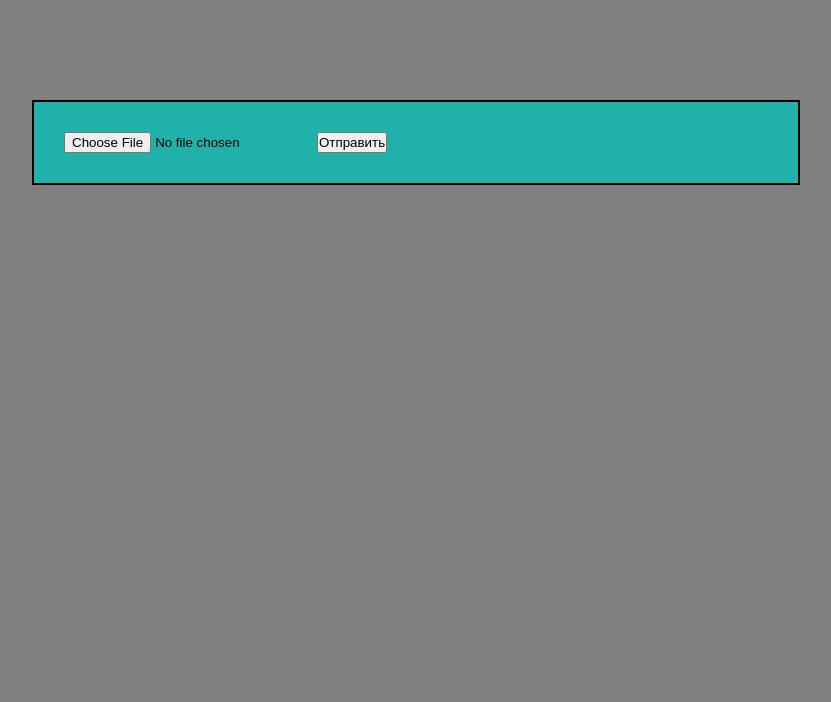
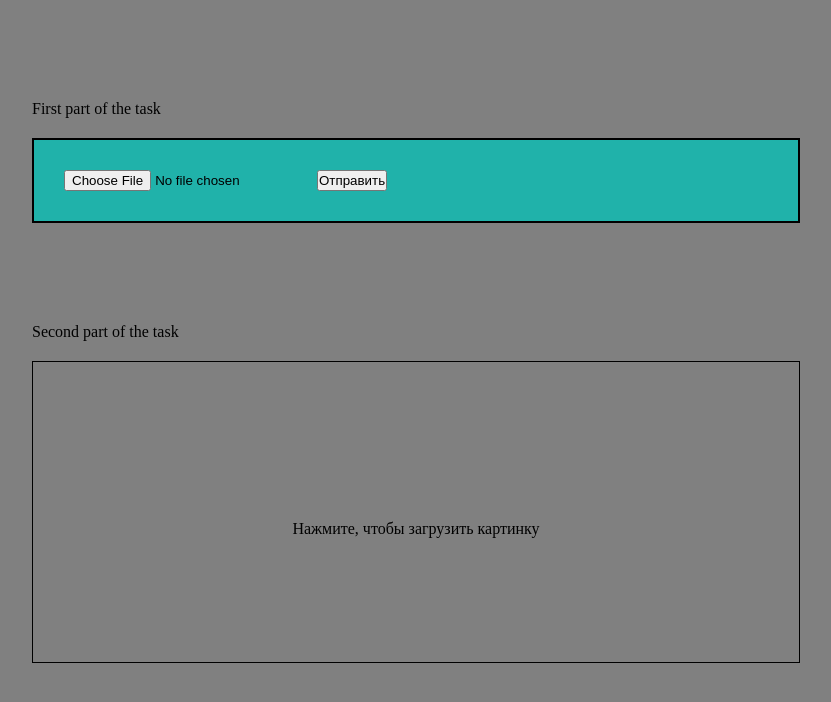
Before and after one commit to AnastasyMeleshko/if-js, a website: page index.html in a window 1280 px wide. Shown: the whole page, without its empty margins (224-1055 px from the left). Drawn offline with Linux system fonts and the light colour scheme.

Commit message:
add solution for second part of the task

```diff
--- a/index.html
+++ b/index.html
@@ -12,10 +12,22 @@
 <!--    <p id="text1">Text 1</p>-->
 <!--    <p id="text2">Text 2</p>-->
 <!--    <p id="text3">Text 3</p>-->
-<form id="form" class="form">
-    <input type="file" name="file" required>
-    <button type="submit">Отправить</button>
-</form>
+<div class="first-wrap">
+    <p>First part of the task</p>
+    <form id="form" class="form">
+        <input type="file" name="file" required>
+        <button type="submit">Отправить</button>
+    </form>
+</div>
+<div class="second-wrap">
+    <p>Second part of the task</p>
+    <div class="form-2-wrapper">
+        <form id="form-2" class="form-2">
+            <label for="file-2" class="label-2">Нажмите, чтобы загрузить картинку</label>
+            <input id="file-2" type="file" name="file" required>
+        </form>
+    </div>
+</div>
     <script src="main.js"></script>
 </body>
 </html>
--- a/main.js
+++ b/main.js
@@ -1245,6 +1245,7 @@ function changeStyle() {
 // textFirst.addEventListener("click", changeStyle());
 // textMiddle.addEventListener("click", changeStyle());
 // textLast.addEventListener("click", changeStyle());
+
 // lesson-14
 const formEl = document.getElementById("form");
 formEl.addEventListener("submit", async (event) => {
@@ -1270,3 +1271,23 @@ formEl.addEventListener("submit", async (event) => {
     .catch(error => console.log(error.message));
   console.log(res);
 });
+
+const formTwoWrap = document.querySelector(".form-2-wrapper");
+const inputInside = document.getElementById("file-2");
+const labelTwo = document.querySelector(".label-2");
+
+function downloadImg() {
+  inputInside.oninput = function(event) {
+      let file = event.target.files[0];
+      let reader = new FileReader();
+      reader.onloadend = function () {
+        formTwoWrap.style.backgroundImage = `url('${reader.result}')`;
+      }
+      labelTwo.innerHTML = "";
+      if (file) {
+        reader.readAsDataURL(file);
+      }
+  };
+}
+
+formTwoWrap.addEventListener("click", downloadImg);
--- a/style.css
+++ b/style.css
@@ -5,17 +5,62 @@
 }
 body {
     display: flex;
+    flex-direction: column;
     justify-content: center;
     align-items: center;
     background-color: grey;
+}
+
+.first-wrap, .second-wrap {
+    width: 60%;
+    margin-top:100px;
+}
+
+.first-wrap p, .second-wrap p {
+    margin-bottom: 20px;
 }
 
 .form {
     display: flex;
     align-self: center;
     padding: 30px;
-    margin-top:100px;
     background-color: lightseagreen;
     border: 2px solid #000000;
-    width: 60%;
+    width: 100%;
 }
+
+.form-2 {
+    display: flex;
+    align-self: center;
+    align-items: center;
+    justify-content: center;
+    width: 100%;
+    height: 300px;
+}
+
+.form-2-wrapper {
+    width: 100%;
+    height: 100%;
+    background-image: url('');
+    background-size: cover;
+    background-position: center;
+    border: 1px solid #000;
+}
+
+#file-2 {
+    width: 100%;
+    height: 100%;
+    opacity: 0;
+}
+
+.label-2 {
+    position: absolute;
+    top: 65%;
+    left:50%;
+    transform: translateX(-50%);
+}
+
+.showImg {
+    width:100%;
+    height:100%;
+}
```
